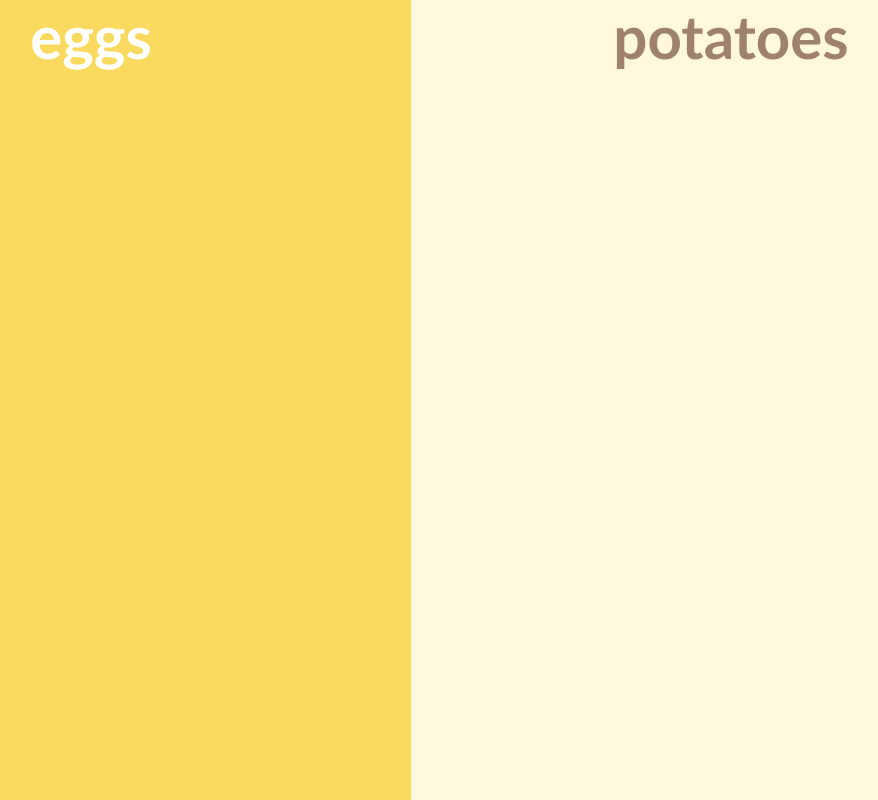
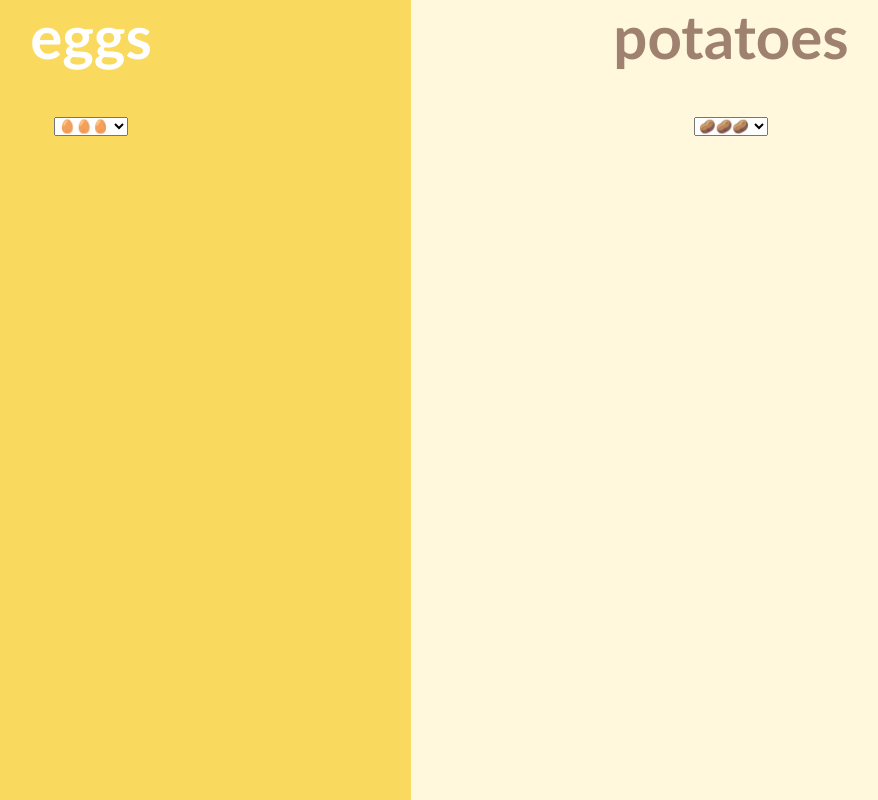
Before and after one commit to jadyhome/egsandpotat, a React (Create React App) app: page / in a window 1280 px wide. Shown: the whole page, without its empty margins (229-1107 px from the left). Built offline with nearby package versions, Linux system fonts and the light colour scheme.

Commit message:
setup select dropdown

```diff
--- a/src/pages/HomePage.js
+++ b/src/pages/HomePage.js
@@ -3,8 +3,26 @@ import React from "react";
 const HomePage = () => {
   return (
     <div className="homepage">
-      <section className="eg">eggs</section>
-      <section className="pota">potatoes</section>
+      <section className="eg">
+        eggs
+        <div className="dropdown">
+          <select className="">
+            <option value="">🥚🥚🥚</option>
+            <option value="linkhere">option#1</option>
+            <option value="linkhere">option#2</option>
+          </select>
+        </div>
+      </section>
+      <section className="pota">
+        potatoes
+        <div className="dropdown">
+          <select className="">
+            <option value="">🥔🥔🥔</option>
+            <option value="linkhere">option#1</option>
+            <option value="linkhere">option#2</option>
+          </select>
+        </div>
+      </section>
     </div>
   );
 };
```
